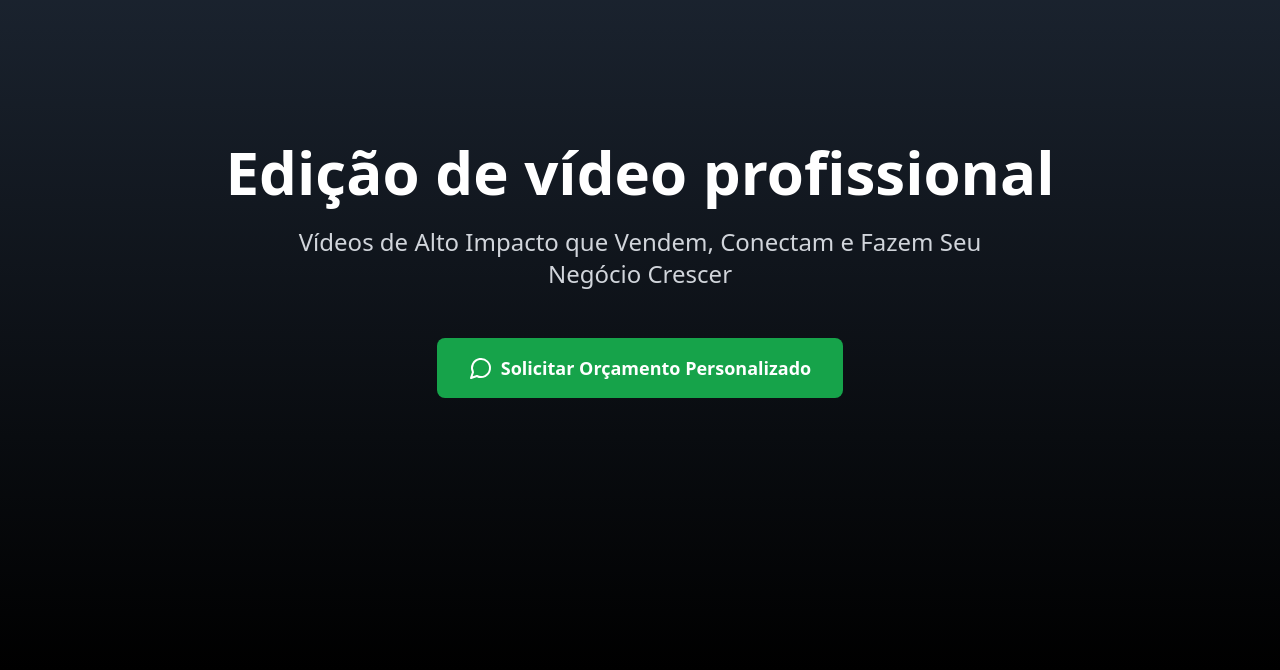
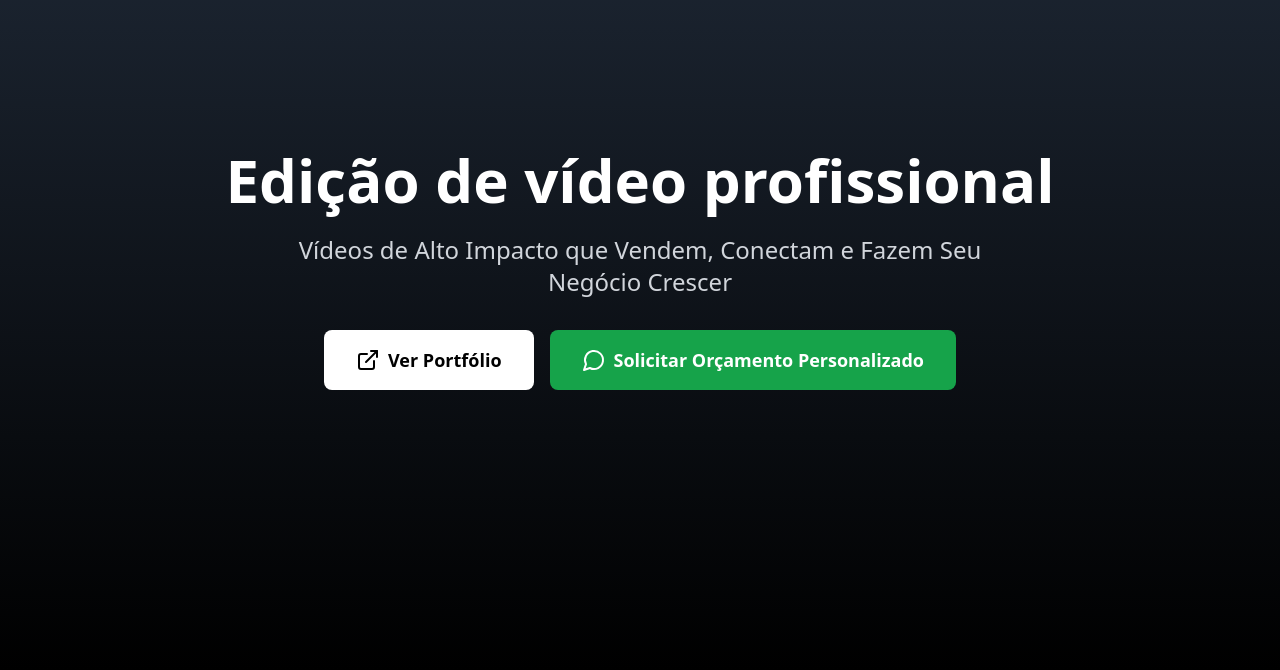
Before and after one commit to correiafm91/edi-odevideo, a React (Vite) app: page / in a window 1280 px wide. Shown: the part 130-800 px from the top of the page. Built offline with nearby package versions, Linux system fonts and the light colour scheme.

Commit message:
Add portfolio button to HeroSection
Added a button linking to the portfolio below the headline in the HeroSection component. The button directs users to the specified Google Drive folder.
[skip gpt_engineer]

```diff
--- a/src/components/HeroSection.tsx
+++ b/src/components/HeroSection.tsx
@@ -1,4 +1,4 @@
-import { MessageCircle } from "lucide-react";
+import { MessageCircle, ExternalLink } from "lucide-react";
 
 const HeroSection = () => {
   return (
@@ -7,9 +7,19 @@ const HeroSection = () => {
         <h1 className="text-5xl md:text-6xl font-bold text-white mb-6">
           Edição de vídeo profissional
         </h1>
-        <p className="text-xl md:text-2xl text-gray-300 mb-12 max-w-3xl mx-auto">
+        <p className="text-xl md:text-2xl text-gray-300 mb-8 max-w-3xl mx-auto">
           Vídeos de Alto Impacto que Vendem, Conectam e Fazem Seu Negócio Crescer
         </p>
+        <div className="flex flex-col md:flex-row items-center justify-center gap-4">
+          <a
+            href="https://drive.google.com/drive/folders/1VTPqSbGwNLmF95pqSGJPrTUalNx-Tfed"
+            target="_blank"
+            rel="noopener noreferrer"
+            className="inline-flex items-center space-x-2 bg-white text-black px-8 py-4 rounded-lg transition-colors duration-300 hover:bg-gray-200"
+          >
+            <ExternalLink size={24} />
+            <span className="text-lg font-semibold">Ver Portfólio</span>
+          </a>
           <a
             href="https://api.whatsapp.com/send/?phone=5512988508716&text&type=phone_number&app_absent=0"
             target="_blank"
@@ -23,6 +33,7 @@ const HeroSection = () => {
           </a>
         </div>
       </div>
+    </div>
   );
 };
 
```
Lines whose indentation alone changed are shown as unchanged.
